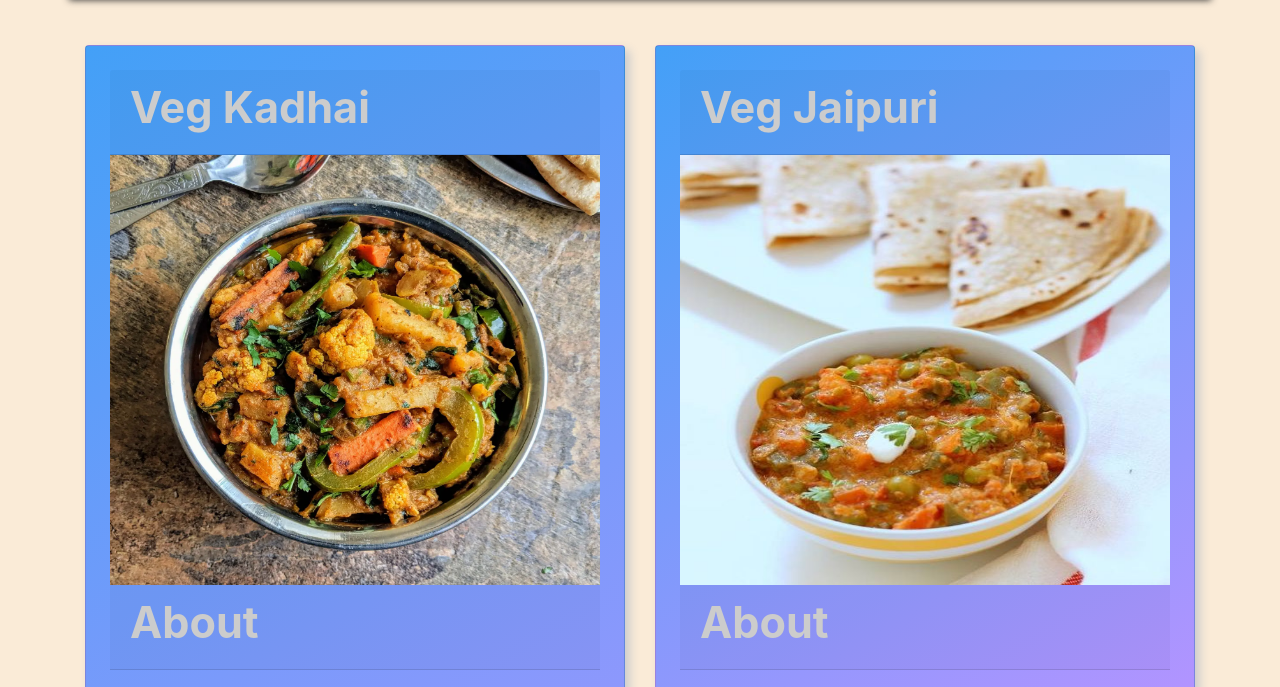
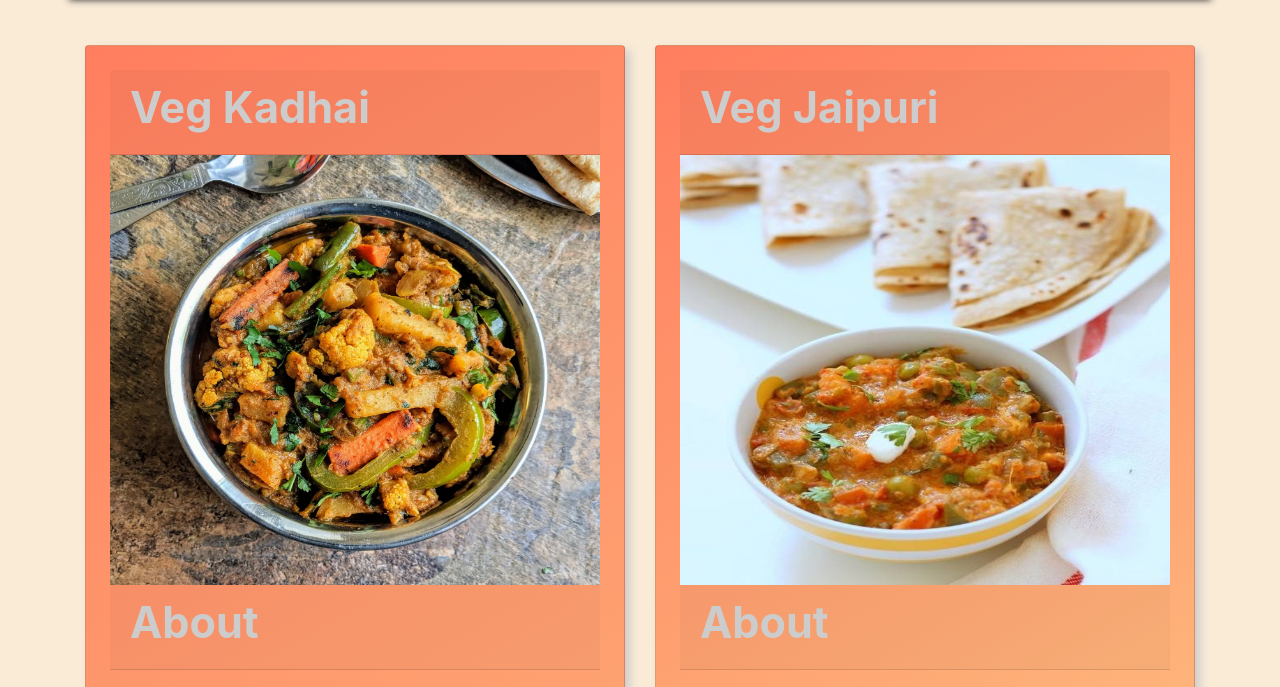
Before and after one commit to villAsh/project, a website: page indian.html in a window 1280 px wide. Shown: the part 644-1331 px from the top of the page. Drawn offline with nearby package versions, Linux system fonts and the light colour scheme.

Commit message:
Update indian.css

```diff
--- a/css/indian.css
+++ b/css/indian.css
@@ -21,7 +21,8 @@ body{
     border-radius: 25px;
     color: #f0f0f0;
     box-shadow: 5px 5px 10px #ccc;
-    background: linear-gradient(150deg, #43a0f7, hsl(257, 100%, 79%) 100%);
+    background: linear-gradient(150deg, #FF7E5F, #FEB47B 100%) !important;
+
 }
  h3{
     font-size: 2.7em !important;
```
